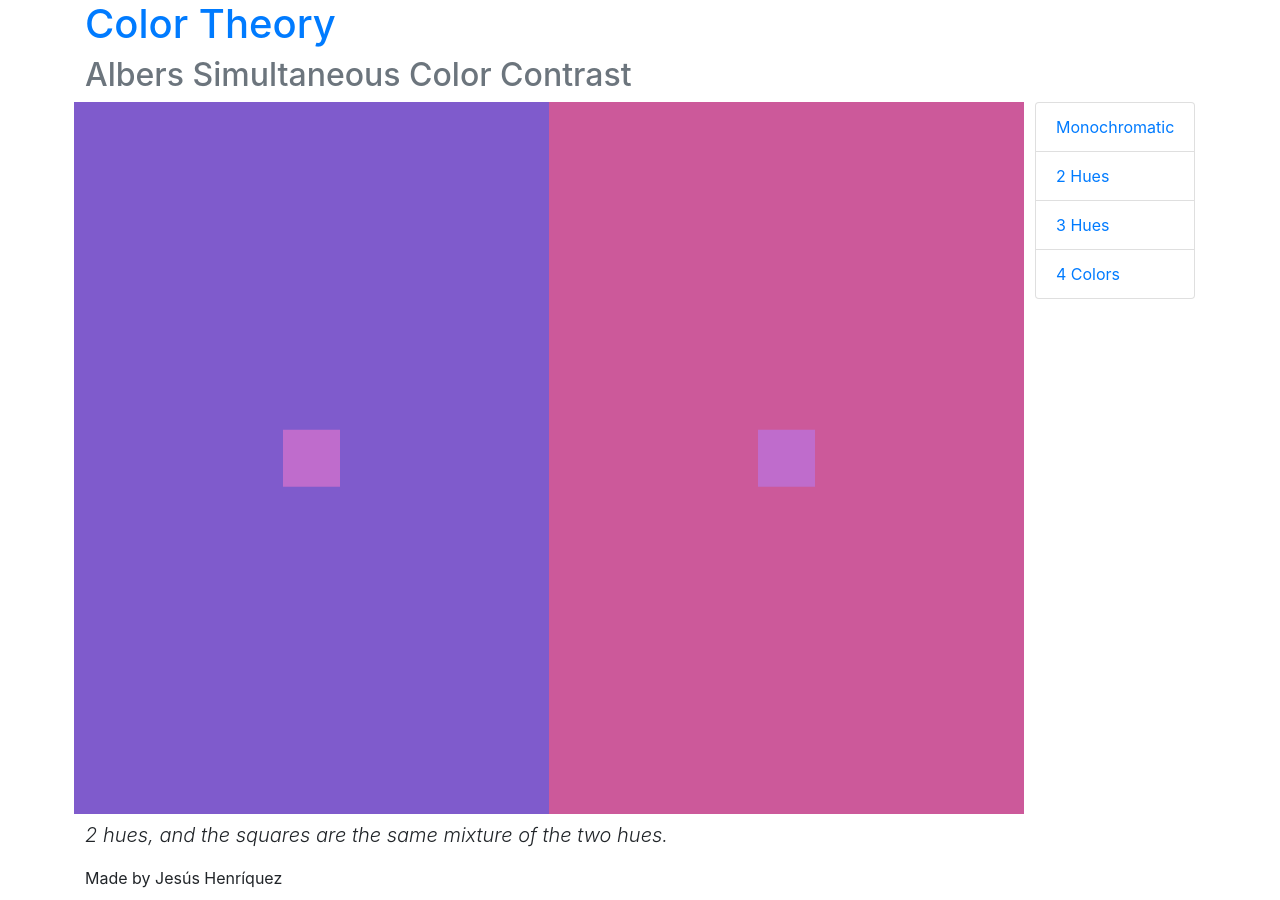
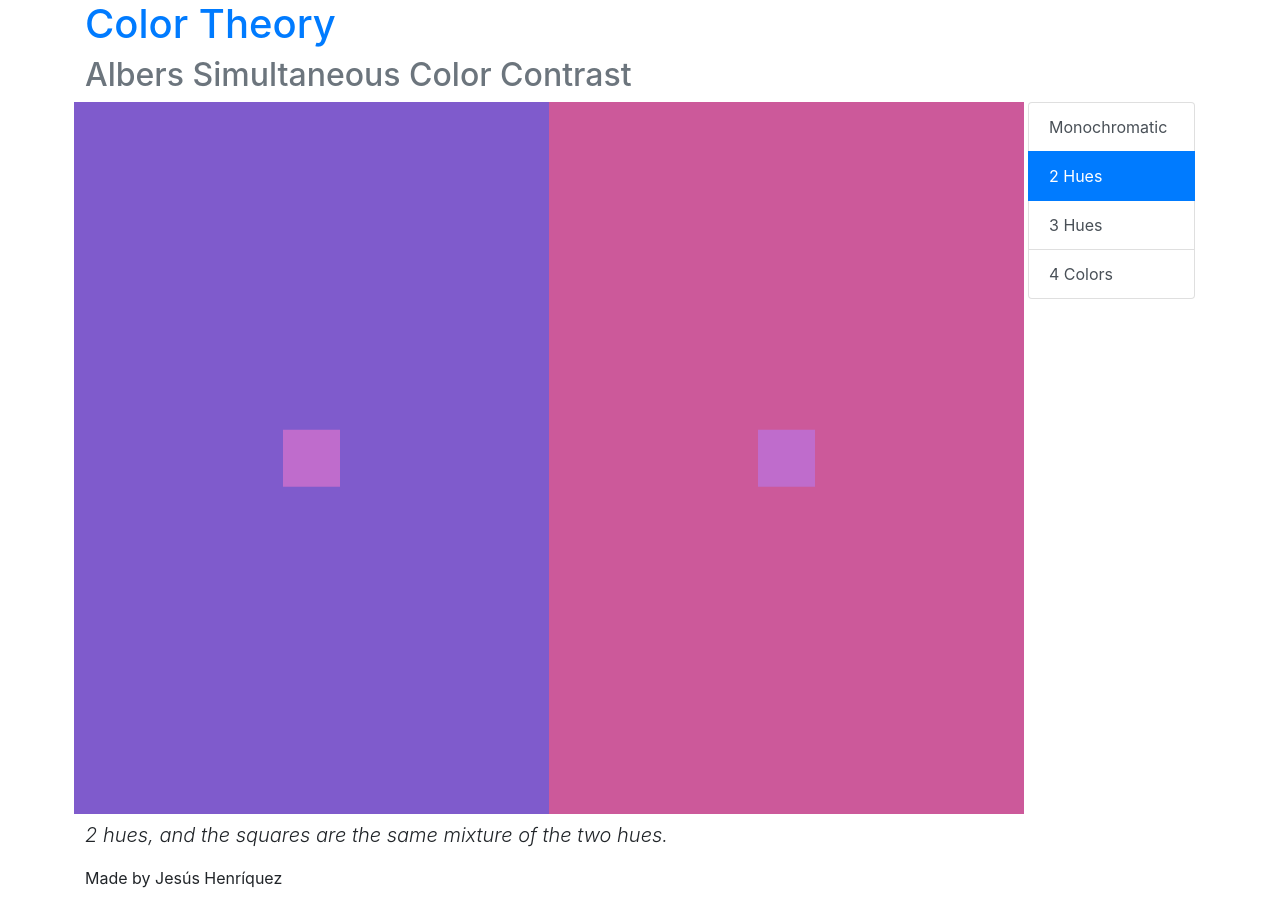
Before and after one commit to HenrYxZ/color-theory, a Jekyll site: the page built from 2hues/index.html, in a window 1280 px wide. Built offline with Jekyll 4.4.1, drawn with Linux system fonts in a browser that asks for light colours; nearby versions of some CDN libraries.

Commit message:
style: use list item action class and active from bootstrap in the albers page

```diff
--- a/_layouts/albers.html
+++ b/_layouts/albers.html
@@ -23,21 +23,19 @@
         <div class="col-lg-10 px-1" id="canvas-container">
           <canvas id="canvas"></canvas>
         </div>
-        <div class="col-lg-2">
-          <ul class="list-group">
-            <li class="list-group-item">
-              <a href="../monochromatic">Monochromatic</a>
-            </li>
-            <li class="list-group-item">
-              <a href="../2hues">2 Hues</a>
-            </li>
-            <li class="list-group-item">
-              <a href="../3hues">3 Hues</a>
-            </li>
-            <li class="list-group-item">
-              <a href="../4colors">4 Colors</a>
-            </li>
-          </ul>
+        <div class="col-lg-2 list-group pl-2">
+          <a href="../monochromatic" class="list-group-item list-group-item-action {% if page.url contains 'monochromatic'%}active{%endif%}">
+            Monochromatic
+          </a>
+          <a href="../2hues" class="list-group-item list-group-item-action {% if page.url contains '2hues'%}active{%endif%}">
+            2 Hues
+          </a>
+          <a href="../3hues" class="list-group-item list-group-item-action {% if page.url contains '3hues'%}active{%endif%}">
+            3 Hues
+          </a>
+          <a href="../4colors" class="list-group-item list-group-item-action {% if page.url contains '4colors'%}active{%endif%}">
+            4 Colors
+          </a>
         </div>
       </div>
 
```
